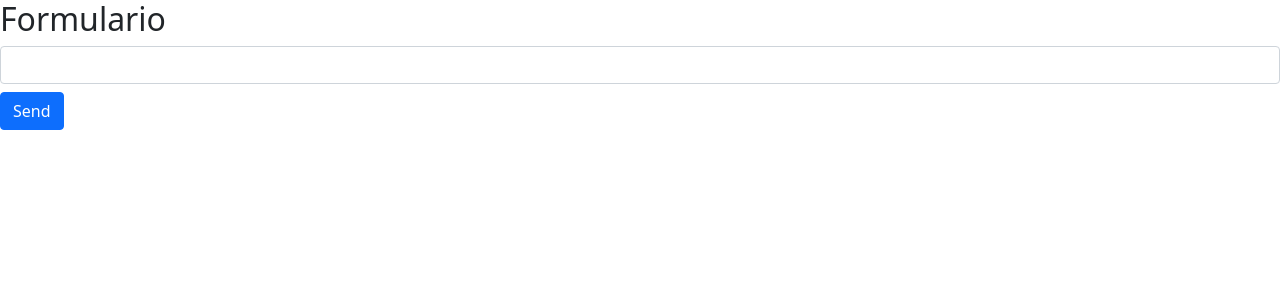
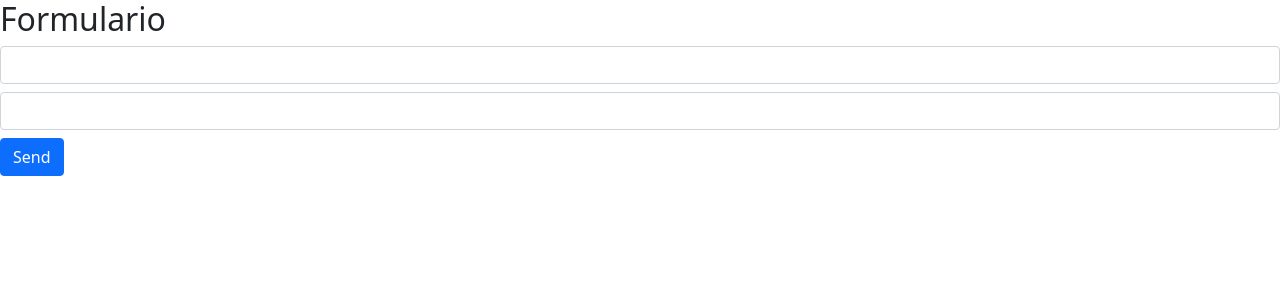
Before and after one commit to jeantr35/actividad-react, a React (Create React App) app: page / in a window 1280 px wide. Shown: the top 300 px of the page. Built offline with nearby package versions, Linux system fonts and the light colour scheme.

Commit message:
Creado el metodo para setear el nombre y edad

```diff
--- a/src/Components/Formulario.jsx
+++ b/src/Components/Formulario.jsx
@@ -13,21 +13,15 @@ const Formulario = () => {
     const {register,handleSubmit, formState: { errors }} = useForm();
 
     const onsubmit = (data, e) =>{
-        setName(data.name)
+        setFields(data)
         e.target.reset()
     }
 
-    const setName = (name) => {
+    const setFields = (data) => {
         setUser({
             ...user,
-            ["name"]: name
-        })
-    }
-
-    const setAge = (age) => {
-        setUser({
-            ...user,
-            ["age"]: age
+            ["name"]: data.name,
+            ["age"]: data.age
         })
     }
 
@@ -49,6 +43,20 @@ const Formulario = () => {
             <span className="text-danger text-small d-block mb-2">
                 {errors.name &&  errors.name.message}
             </span>
+            <input
+                type="number"
+                className="form-control my-2"
+                name="age"
+                {...register("age", {
+                    required:{
+                        value: true,
+                        message: 'age required'
+                    }
+                })}
+            />
+            <span className="text-danger text-small d-block mb-2">
+                {errors.age &&  errors.age.message}
+            </span>
             <button className="btn btn-primary" >Send</button>
         </form>
 
```
